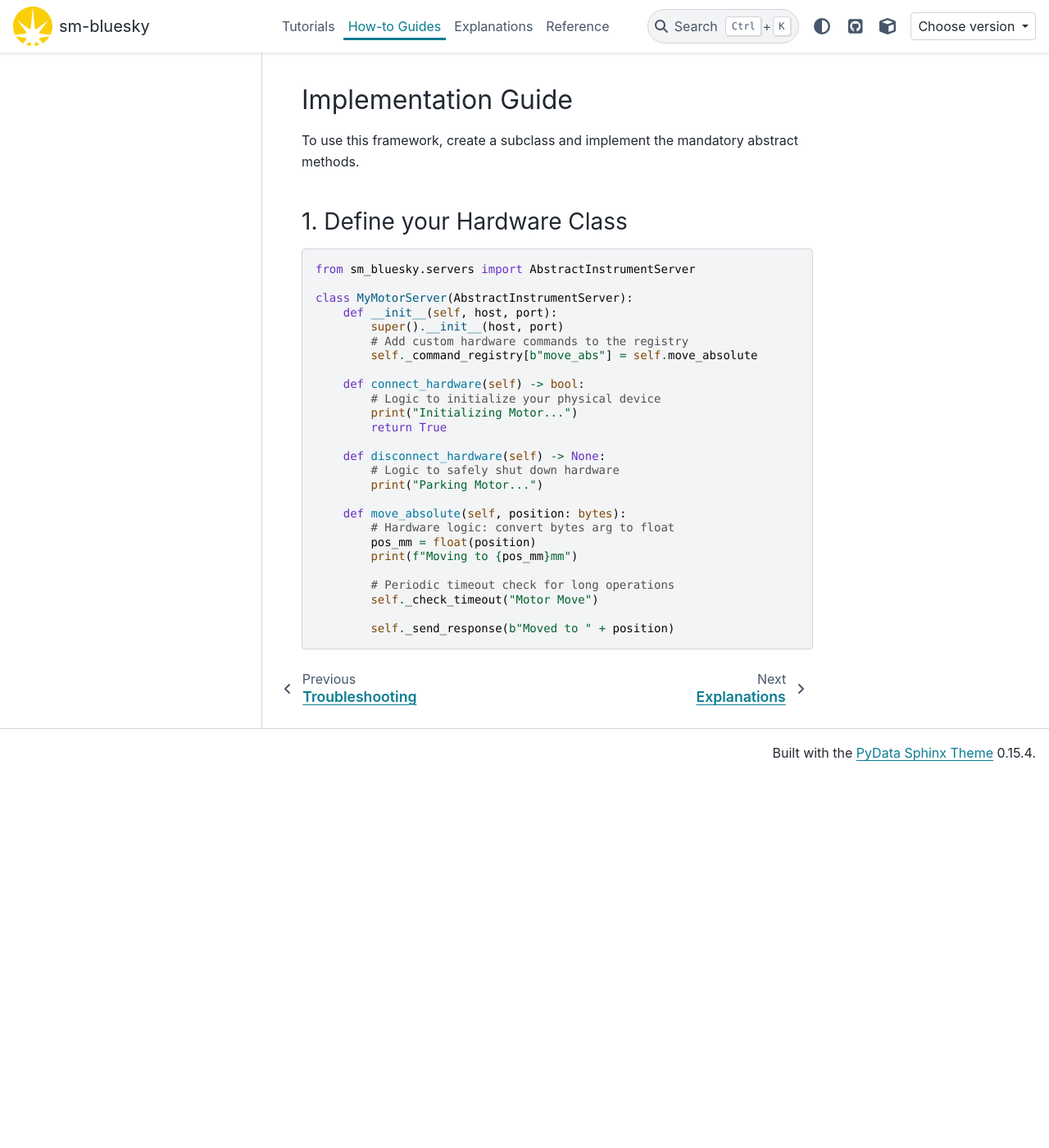
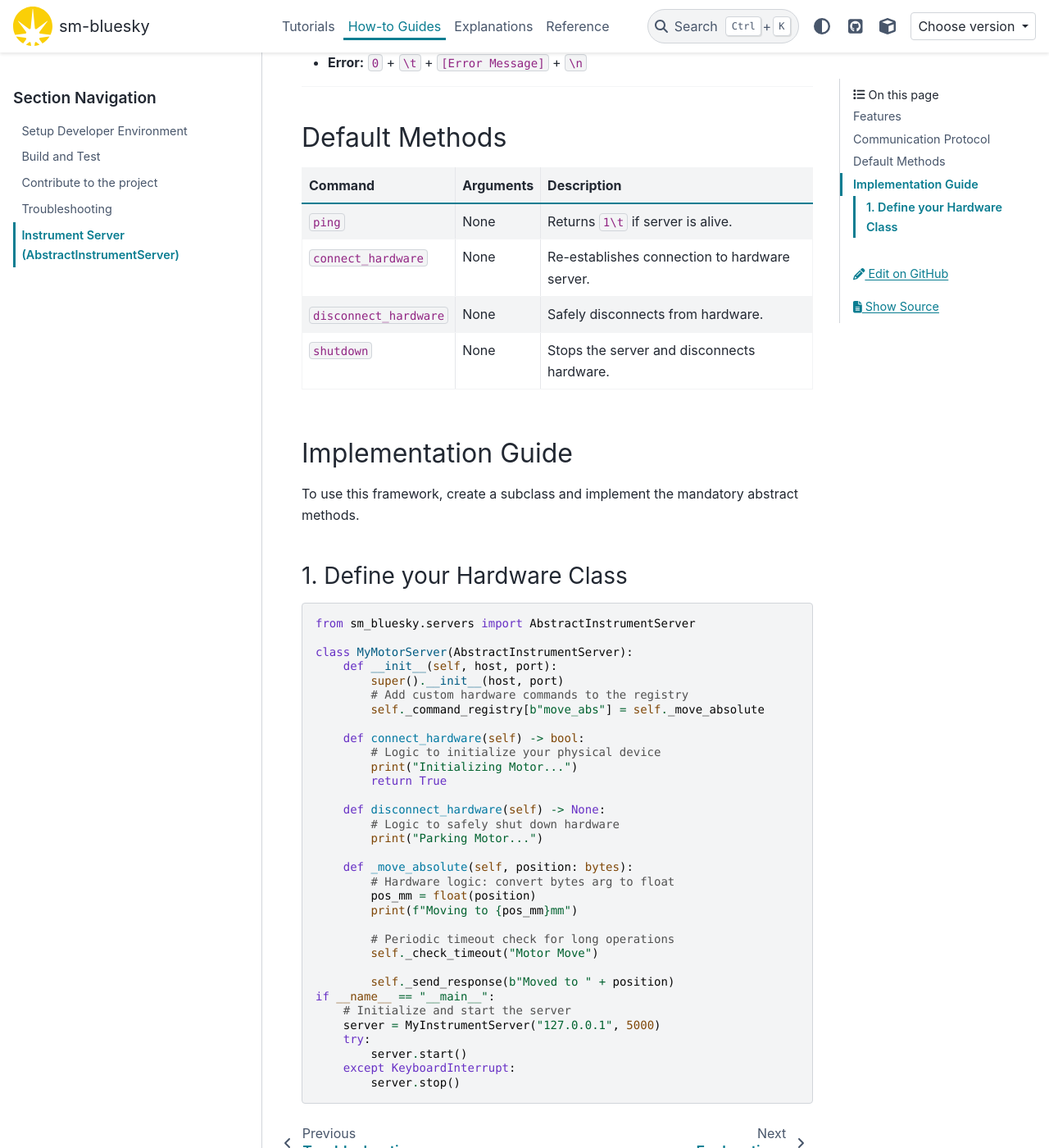
Before and after one commit to DiamondLightSource/sm-bluesky, a Sphinx documentation site: the page built from docs/how-to/4_Use_abstract_instrument_server.md, in a window 1280 px wide and 1400 px high, scrolled down 1086 px. Shown: the whole window at 82% size. Built offline with Sphinx 7.4.7 and the PyData theme 0.15.4, drawn with Linux system fonts in a browser that asks for light colours; pages that are not in the unit, such as notebooks, are missing from menus; the version number could not be read and is left out; before the commit the page ends 2033 px from its top, so only the background shows below that; some of the changed text lies outside the part shown.

Commit message:
correct docs

```diff
--- a/docs/how-to/4_Use_abstract_instrument_server.md
+++ b/docs/how-to/4_Use_abstract_instrument_server.md
@@ -1,4 +1,4 @@
-# AbstractInstrumentServer
+# Instrument Server (AbstractInstrumentServer)
 
 A TCP server framework designed for interfacing with scientific instruments. This base class handles the network management, socket lifecycles, and command buffering, allowing you to focus exclusively on hardware-specific logic.
 
@@ -26,6 +26,16 @@ Commands must be newline-terminated.
 
 ---
 
+## Default Methods
+
+| Command | Arguments | Description |
+| :--- | :--- | :--- |
+ |`ping` | None | Returns `1\t` if server is alive. |
+| `connect_hardware`| None | Re-establishes connection to hardware server. |
+| `disconnect_hardware`| None | Safely disconnects from hardware. |
+| `shutdown` | None | Stops the server and disconnects hardware. |
+
+
 ## Implementation Guide
 
 To use this framework, create a subclass and implement the mandatory abstract methods.
@@ -38,7 +48,7 @@ class MyMotorServer(AbstractInstrumentServer):
     def __init__(self, host, port):
         super().__init__(host, port)
         # Add custom hardware commands to the registry
-        self._command_registry[b"move_abs"] = self.move_absolute
+        self._command_registry[b"move_abs"] = self._move_absolute
 
     def connect_hardware(self) -> bool:
         # Logic to initialize your physical device
@@ -49,7 +59,7 @@ class MyMotorServer(AbstractInstrumentServer):
         # Logic to safely shut down hardware
         print("Parking Motor...")
 
-    def move_absolute(self, position: bytes):
+    def _move_absolute(self, position: bytes):
         # Hardware logic: convert bytes arg to float
         pos_mm = float(position)
         print(f"Moving to {pos_mm}mm")
@@ -58,3 +68,10 @@ class MyMotorServer(AbstractInstrumentServer):
         self._check_timeout("Motor Move")
 
         self._send_response(b"Moved to " + position)
+if __name__ == "__main__":
+    # Initialize and start the server
+    server = MyInstrumentServer("127.0.0.1", 5000)
+    try:
+        server.start()
+    except KeyboardInterrupt:
+        server.stop()
```
